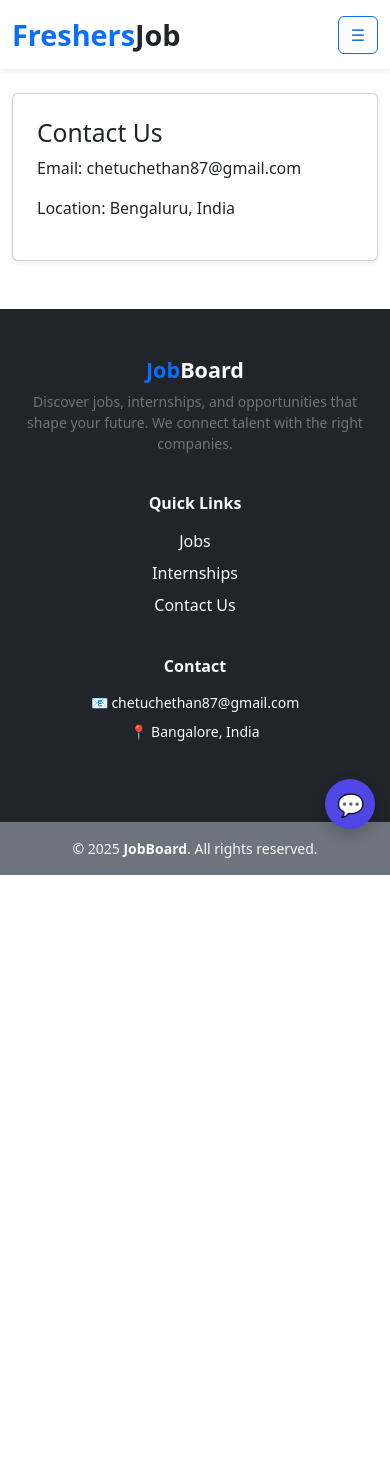
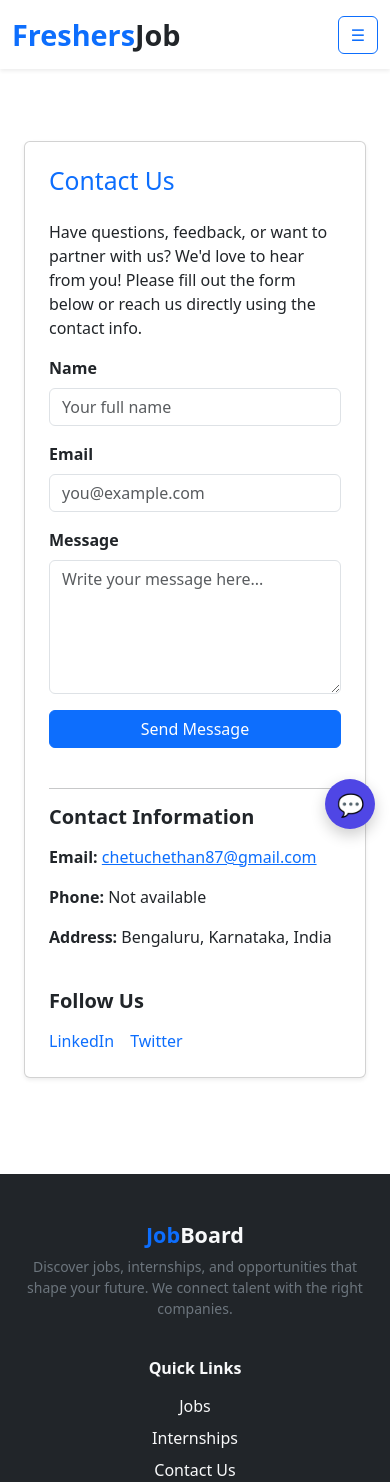
Before and after one commit to Chetu14321/freshersjobs-frontend, a React (Create React App) app: page /contact in a window 390 px wide. Shown: the top 1482 px of the page. Before the commit the page ends 875 px from the top, so only its background shows below. Built offline with nearby package versions, Linux system fonts and the light colour scheme.

Commit message:
front end updates

```diff
--- a/src/App.js
+++ b/src/App.js
@@ -1,23 +1,22 @@
+import React, { Suspense, lazy } from "react";
 import { BrowserRouter as Router, Routes, Route } from "react-router-dom";
+
 import Navbar from "./components/Navbar";
-import JobList from "./components/JobList";
-import JobDetails from "./components/JobDetails";
 import Sidebar from "./components/Sidebar";
 import Footer from "./components/Footer";
-import Intership from "./components/internship";
-// import AdBanner from "./components/Addbanner";
+import { ThemeProvider } from "./components/ThemeContex";
+import ChatWidget from "./components/ChatWidget";
 
-import About from "./pages/About";
-import Contact from "./pages/contact";
-import Privacy from "./pages/Privacy";
-import Terms from "./pages/terms";
-import ResumeChecker from "./components/resumeChecker";
-import { ThemeProvider } from "./components/ThemeContex";
-import Home from "./components/home"; // or "./pages/Home" based on where you placed it
-
-
-
-import ChatWidget from "./components/ChatWidget";  // ⬅️ import this
+// Lazy load components for better performance
+const Home = lazy(() => import("./components/home"));
+const JobList = lazy(() => import("./components/JobList"));
+const JobDetails = lazy(() => import("./components/JobDetails"));
+const Intership = lazy(() => import("./components/internship"));
+const About = lazy(() => import("./pages/About"));
+const Contact = lazy(() => import("./pages/contact"));
+const Privacy = lazy(() => import("./pages/Privacy"));
+const Terms = lazy(() => import("./pages/terms"));
+const ResumeChecker = lazy(() => import("./components/resumeChecker"));
 
 function App() {
   return (
@@ -28,6 +27,8 @@ function App() {
         <div className="container-fluid mt-4">
           <div className="row">
             <div className="col-lg-8 col-md-12">
+              {/* Suspense fallback shows while lazy-loaded components load */}
+              <Suspense fallback={<div style={{padding: "2rem", textAlign:"center"}}>Loading...</div>}>
                 <Routes>
                   <Route path="/" element={<Home />} />
                   <Route path="/jobs" element={<JobList />} />
@@ -42,6 +43,7 @@ function App() {
 
                   <Route path="/resume-checker" element={<ResumeChecker />} />
                 </Routes>
+              </Suspense>
             </div>
 
             <div className="col-lg-4 d-none d-lg-block">
@@ -53,12 +55,11 @@ function App() {
         {/* <AdBanner /> */}
         <Footer />
 
-        {/* ⬇️ Floating Chat Widget */}
+        {/* Floating Chat Widget */}
         <ChatWidget />
       </Router>
     </ThemeProvider>
   );
 }
 
-
 export default App;
--- a/src/pages/About.js
+++ b/src/pages/About.js
@@ -1,4 +1,23 @@
+import { useState } from "react";
+
+const teamMembers = [
+  {
+    name: "Chethan M P",
+    role: "Founder",
+    bio: "Passionate about helping fresh graduates find their dream jobs.",
+    img:"nan",
+    linkedin: "https://www.linkedin.com/in/chethan-m-p-15691236a",
+  }
+
+];
+
 export default function About() {
+  const [selectedMember, setSelectedMember] = useState(null);
+
+  const handleMemberClick = (index) => {
+    setSelectedMember(selectedMember === index ? null : index);
+  };
+
   return (
     <div className="container my-5">
       <div className="card shadow-sm border-0 p-4">
@@ -42,11 +61,92 @@ export default function About() {
           confidently without worrying about fake or irrelevant postings.
         </p>
 
+        <h4 className="fw-semibold mt-4">👥 Meet the Team</h4>
+        <div className="row g-4">
+          {teamMembers.map((member, idx) => (
+            <div
+              key={member.name}
+              className="col-md-4"
+              style={{ cursor: "pointer" }}
+              onClick={() => handleMemberClick(idx)}
+              onKeyDown={(e) => e.key === 'Enter' && handleMemberClick(idx)}
+              tabIndex={0}
+              role="button"
+              aria-expanded={selectedMember === idx}
+            >
+              <div
+                className={`card h-100 shadow-sm border-0 p-3 text-center team-card ${
+                  selectedMember === idx ? "active" : ""
+                }`}
+              >
+                <img
+                  src={member.img}
+                  alt={member.name}
+                  className="rounded-circle mb-3"
+                  style={{ width: "120px", height: "120px", objectFit: "cover", margin: "auto" }}
+                />
+                <h5 className="fw-bold">{member.name}</h5>
+                <p className="text-primary mb-1">{member.role}</p>
+                {selectedMember === idx && (
+                  <p className="text-muted small px-3">{member.bio}</p>
+                )}
+                <a
+                  href={member.linkedin}
+                  target="_blank"
+                  rel="noopener noreferrer"
+                  className="btn btn-outline-primary btn-sm mt-2"
+                >
+                  LinkedIn
+                </a>
+              </div>
+            </div>
+          ))}
+        </div>
+
+        <h4 className="fw-semibold mt-5">🌱 Our Values</h4>
+        <ul className="list-group list-group-flush mb-3">
+          <li className="list-group-item border-0">Integrity - We value honesty and transparency.</li>
+          <li className="list-group-item border-0">Empowerment - Helping freshers succeed.</li>
+          <li className="list-group-item border-0">Innovation - Continuously improving user experience.</li>
+          <li className="list-group-item border-0">Community - Building connections between talent and employers.</li>
+        </ul>
+
+        <h4 className="fw-semibold mt-4">📢 Get Involved</h4>
+        <p className="text-muted">
+          Have feedback or suggestions? Want to partner with us or post a job?
+          Feel free to <a href="/contact" className="text-primary">reach out</a>.
+          We love hearing from our community!
+        </p>
+
         <div className="alert alert-info mt-4">
           <strong>FreshersJobs</strong> – Your career journey starts here.
           Together, let’s build a brighter future 🚀
         </div>
       </div>
+
+      <style>{`
+        .team-card {
+          transition: transform 0.3s ease, box-shadow 0.3s ease;
+          background: rgba(255 255 255 / 0.9);
+          border-radius: 15px;
+          box-shadow: 0 8px 20px rgba(0,0,0,0.1);
+        }
+        .team-card:hover,
+        .team-card.active {
+          transform: translateY(-8px);
+          box-shadow: 0 15px 30px rgba(0,0,0,0.2);
+          background: #f0f8ff;
+        }
+        .team-card img {
+          border: 4px solid #2980b9;
+          box-shadow: 0 8px 15px rgba(41, 128, 185, 0.4);
+        }
+        a.btn-outline-primary:hover {
+          background-color: #2980b9;
+          color: white;
+          border-color: #2980b9;
+        }
+      `}</style>
     </div>
   );
 }
--- a/src/pages/contact.js
+++ b/src/pages/contact.js
@@ -1,9 +1,146 @@
+import { useState } from "react";
+
 export default function Contact() {
+  const [formData, setFormData] = useState({
+    name: "",
+    email: "",
+    message: "",
+  });
+  const [status, setStatus] = useState(null);
+
+  const handleChange = (e) => {
+    setFormData((prev) => ({
+      ...prev,
+      [e.target.name]: e.target.value,
+    }));
+  };
+
+  const handleSubmit = (e) => {
+    e.preventDefault();
+
+    // For demo, just simulate sending
+    if (!formData.name || !formData.email || !formData.message) {
+      setStatus({ type: "error", msg: "Please fill all fields." });
+      return;
+    }
+
+    setStatus({ type: "loading", msg: "Sending message..." });
+
+    setTimeout(() => {
+      setStatus({ type: "success", msg: "Thank you! We will get back to you shortly." });
+      setFormData({ name: "", email: "", message: "" });
+    }, 1500);
+  };
+
   return (
-    <div className="card shadow-sm p-4">
-      <h2>Contact Us</h2>
-      <p>Email: chetuchethan87@gmail.com</p>
-      <p>Location: Bengaluru, India</p>
+    <div className="container my-5" style={{ maxWidth: "600px" }}>
+      <div className="card shadow-sm p-4">
+        <h2 className="mb-4 text-primary">Contact Us</h2>
+        <p>
+          Have questions, feedback, or want to partner with us? We'd love to hear from you!
+          Please fill out the form below or reach us directly using the contact info.
+        </p>
+
+        <form onSubmit={handleSubmit} className="mb-4">
+          <div className="mb-3">
+            <label htmlFor="name" className="form-label fw-semibold">Name</label>
+            <input
+              type="text"
+              id="name"
+              name="name"
+              className="form-control"
+              placeholder="Your full name"
+              value={formData.name}
+              onChange={handleChange}
+              required
+              />
+          </div>
+
+          <div className="mb-3">
+            <label htmlFor="email" className="form-label fw-semibold">Email</label>
+            <input
+              type="email"
+              id="email"
+              name="email"
+              className="form-control"
+              placeholder="you@example.com"
+              value={formData.email}
+              onChange={handleChange}
+              required
+              />
+          </div>
+
+          <div className="mb-3">
+            <label htmlFor="message" className="form-label fw-semibold">Message</label>
+            <textarea
+              id="message"
+              name="message"
+              rows="5"
+              className="form-control"
+              placeholder="Write your message here..."
+              value={formData.message}
+              onChange={handleChange}
+              required
+            ></textarea>
+          </div>
+
+          <button type="submit" className="btn btn-primary w-100" disabled={status?.type === "loading"}>
+            {status?.type === "loading" ? "Sending..." : "Send Message"}
+          </button>
+        </form>
+
+        {status && (
+          <div
+            className={`alert ${
+              status.type === "success"
+                ? "alert-success"
+                : status.type === "error"
+                ? "alert-danger"
+                : "alert-info"
+            }`}
+            role="alert"
+          >
+            {status.msg}
+          </div>
+        )}
+
+        <hr />
+
+        <div>
+          <h5 className="fw-semibold mb-3">Contact Information</h5>
+          <p>
+            <strong>Email:</strong> <a href="mailto:chetuchethan87@gmail.com">chetuchethan87@gmail.com</a>
+          </p>
+          <p>
+            <strong>Phone:</strong> Not available
+          </p>
+          <p>
+            <strong>Address:</strong> Bengaluru, Karnataka, India
+          </p>
+        </div>
+
+        <div className="mt-4">
+          <h5 className="fw-semibold mb-3">Follow Us</h5>
+          <a
+            href="https://www.linkedin.com/in/chethan-m-p-15691236a"
+            target="_blank"
+            rel="noopener noreferrer"
+            className="me-3 text-decoration-none text-primary"
+            aria-label="LinkedIn"
+          >
+            LinkedIn
+          </a>
+          <a
+            href="https://twitter.com/chetuchethan"
+            target="_blank"
+            rel="noopener noreferrer"
+            className="text-decoration-none text-primary"
+            aria-label="Twitter"
+          >
+            Twitter
+          </a>
+        </div>
+      </div>
     </div>
   );
 }
```
Also changed, not shown: src/components/JobList.js (+28 -26 lines), src/components/home.js (+1 -6 lines). Lines whose indentation alone changed are shown as unchanged.
